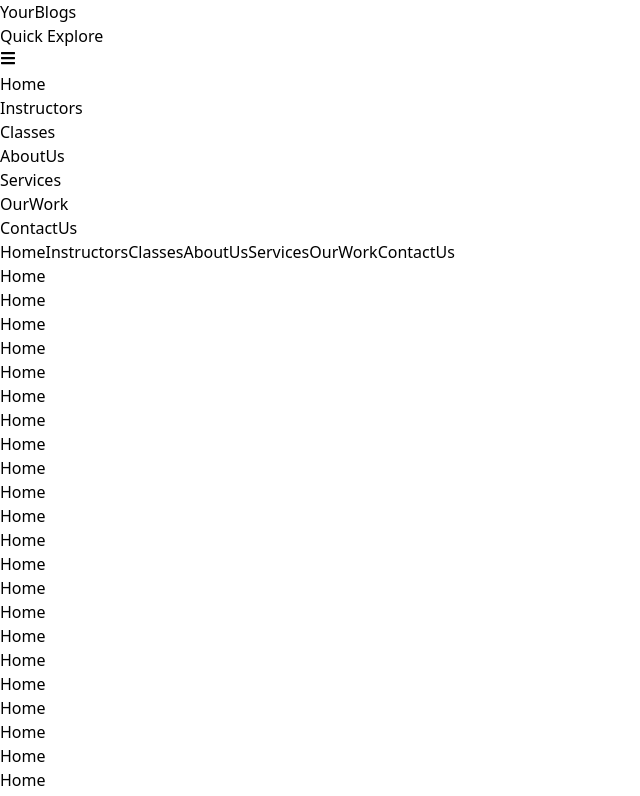
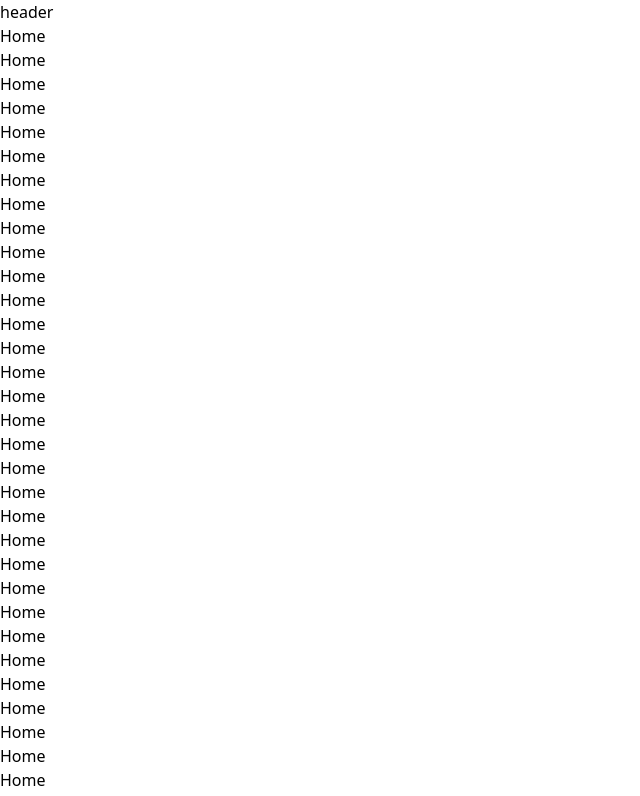
Before and after one commit to JPivista/yourblogs, a React (Vite) app: page / in a window 1280 px wide. Shown: the top 796 px of the page, without its empty margins (0-640 px from the left). Built offline with nearby package versions, Linux system fonts and the light colour scheme.

Commit message:
header changes

```diff
--- a/src/layout/MainLayout.jsx
+++ b/src/layout/MainLayout.jsx
@@ -1,11 +1,13 @@
 import { Outlet } from "react-router-dom"
-import NavBar from "../components/headers/navbar"
+// import NavBar from "../components/headers/navbar"
 
 
 const MainLayout = () => {
     return (
         <main>
-            <NavBar />
+            {/* <NavBar /> */}
+
+            <nav>header</nav>
             <Outlet />
             <footer>Footer</footer>
         </main>
```
